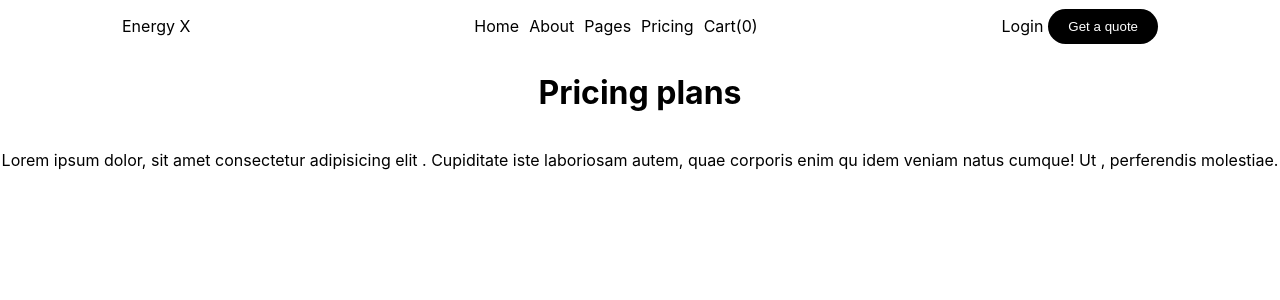
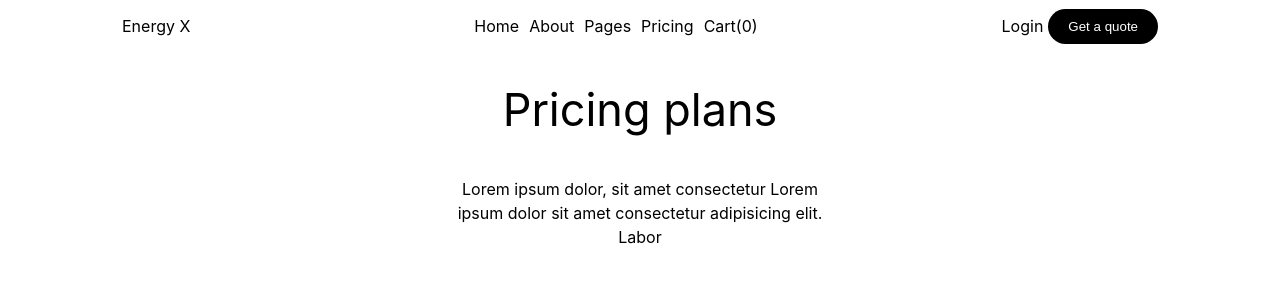
Before and after one commit to andreeaD03/internship, a React (Create React App) app in the folder internship-app/: page / in a window 1280 px wide. Shown: the top 300 px of the page. Built offline with nearby package versions, Linux system fonts and the light colour scheme.

Commit message:
main-description section finished

```diff
--- a/internship-app/src/components/mainDiscription/MainDiscription.css
+++ b/internship-app/src/components/mainDiscription/MainDiscription.css
@@ -4,3 +4,20 @@
     justify-items: center;
     align-items: center;
 }
+.mainDiscription-container h1{
+    font-weight: 400;
+    font-size: 45px;
+}
+
+.description {
+    display: flex;
+    justify-content: center;
+    align-items: center;
+    text-align: center;
+    width: 100%;
+    max-width: 400px;
+    margin: 0 auto;
+    padding: 10px 20px;
+    font-size: 16px;
+    line-height: 1.5;
+}
--- a/internship-app/src/components/mainDiscription/MainDiscription.jsx
+++ b/internship-app/src/components/mainDiscription/MainDiscription.jsx
@@ -5,19 +5,11 @@ const MainDiscription = () => {
   return (
     <div>
         <div className='mainDiscription-container'>
-            <div>
                 <h1>Pricing plans</h1>
-            </div>
 
-            <div>
                 <p className='description'>  Lorem ipsum dolor, sit amet
-                    consectetur adipisicing elit
-                    . Cupiditate iste laboriosam
-                    autem, quae corporis enim qu
-                    idem veniam natus cumque! Ut
-                    , perferendis molestiae.
+                    consectetur Lorem ipsum dolor sit amet consectetur adipisicing elit. Labor
                 </p>
-            </div>
 
         </div>
 
```
